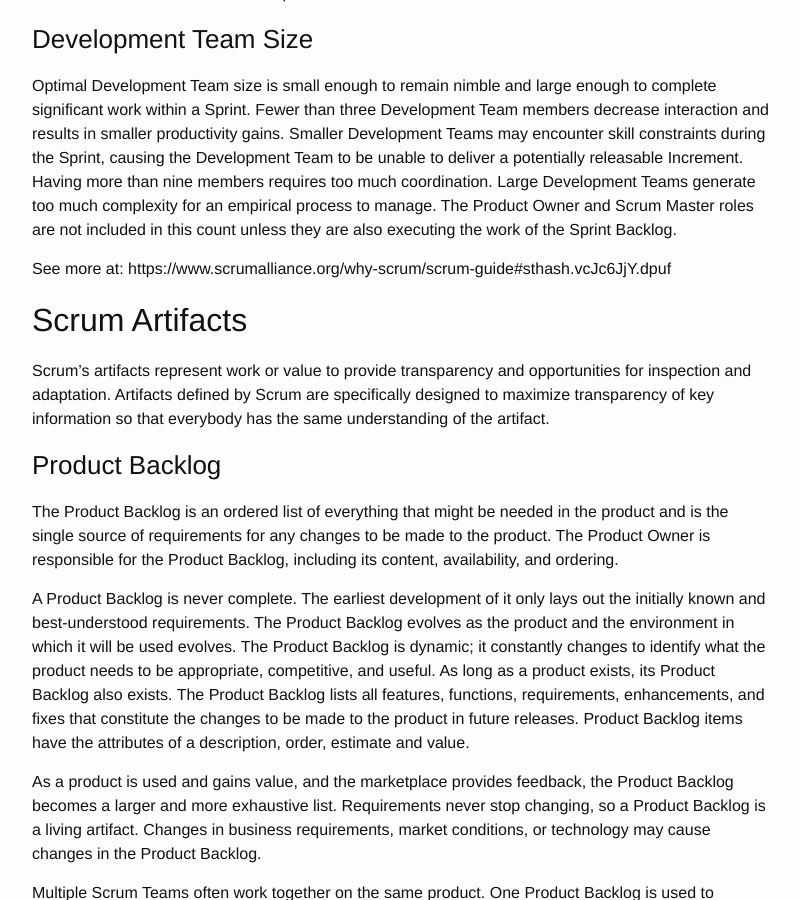
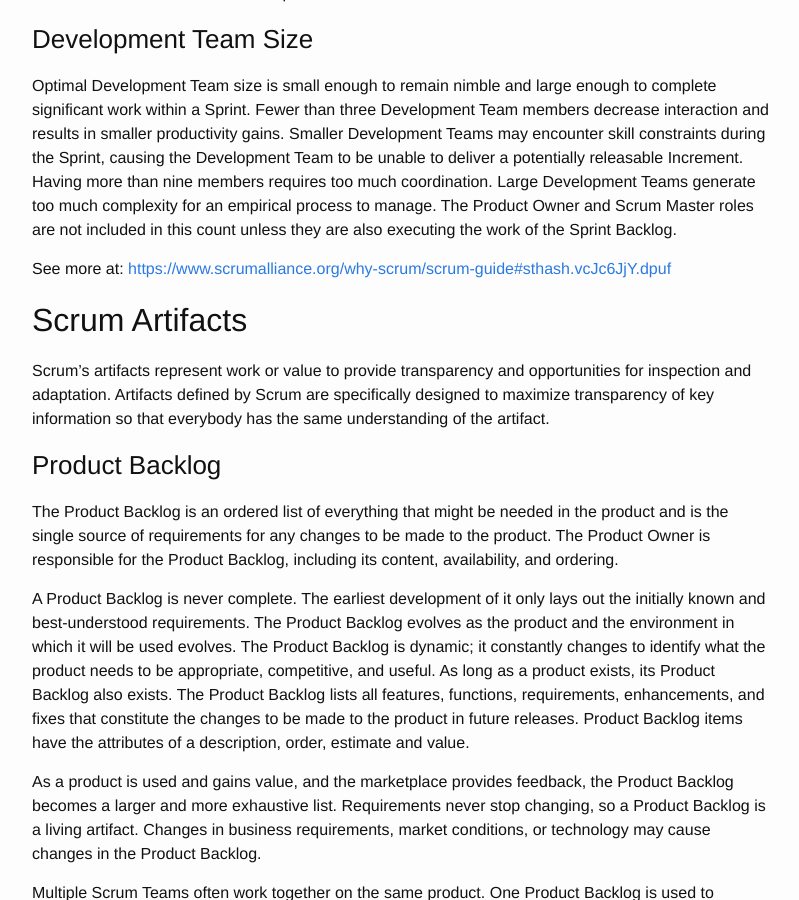
Before and after one commit to css566/css566.github.io, a Jekyll site: the page built from _posts/2016-04-28-agile_physical.md, in a window 1280 px wide and 900 px high, scrolled down 1479 px. Shown: the whole window, without its empty margins (238-1037 px from the left). Built offline with Jekyll 4.4.1, drawn with Linux system fonts in a browser that asks for light colours; comment, search, counter and statistics services are not loaded.

```diff
--- a/_posts/2016-04-28-agile_physical.md
+++ b/_posts/2016-04-28-agile_physical.md
@@ -31,7 +31,7 @@ Development Teams have the following characteristics:
 ### Development Team Size
 Optimal Development Team size is small enough to remain nimble and large enough to complete significant work within a Sprint. Fewer than three Development Team members decrease interaction and results in smaller productivity gains. Smaller Development Teams may encounter skill constraints during the Sprint, causing the Development Team to be unable to deliver a potentially releasable Increment. Having more than nine members requires too much coordination. Large Development Teams generate too much complexity for an empirical process to manage. The Product Owner and Scrum Master roles are not included in this count unless they are also executing the work of the Sprint Backlog.
 
-See more at: https://www.scrumalliance.org/why-scrum/scrum-guide#sthash.vcJc6JjY.dpuf
+See more at: <https://www.scrumalliance.org/why-scrum/scrum-guide#sthash.vcJc6JjY.dpuf>
 
 ## Scrum Artifacts
 Scrum’s artifacts represent work or value to provide transparency and opportunities for inspection and adaptation. Artifacts defined by Scrum are specifically designed to maximize transparency of key information so that everybody has the same understanding of the artifact.
```
